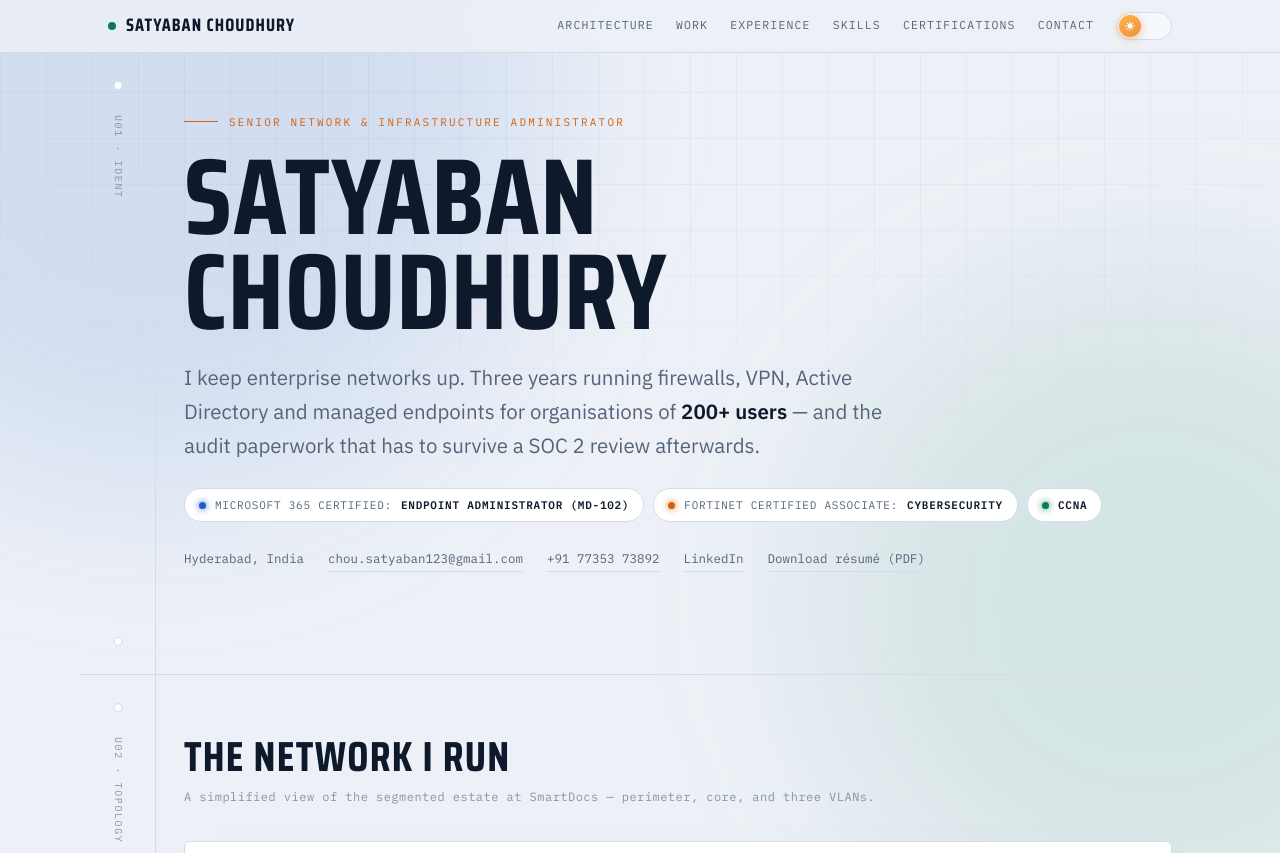
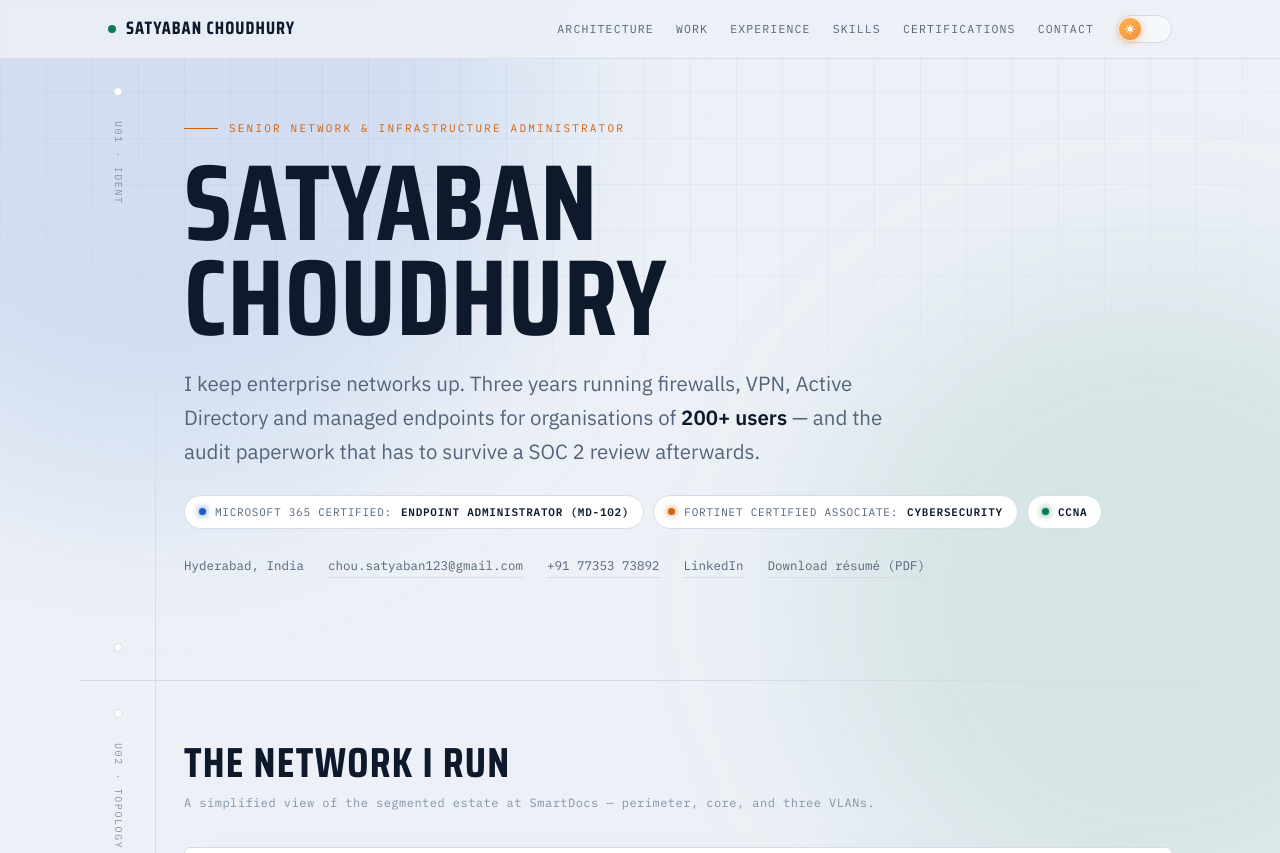
Before and after one commit to its-satyaban/its-satyaban.github.io, a plain HTML site: page index.html in a window 1280 px wide. Shown: the top 853 px of the page. Drawn offline with Linux system fonts and the light colour scheme.

Commit message:
Add files via upload

```diff
--- a/index.html
+++ b/index.html
@@ -111,7 +111,7 @@ a{color:inherit}
 /* ============ BAR ============ */
 .bar{position:sticky;top:0;z-index:60;background:color-mix(in srgb,var(--bg) 82%,transparent);
   backdrop-filter:blur(14px);border-bottom:1px solid var(--edge)}
-.bar-in{max-width:var(--maxw);margin:0 auto;padding:11px 28px;display:flex;align-items:center;gap:20px}
+.bar-in{max-width:var(--maxw);margin:0 auto;padding:11px 28px;display:flex;align-items:center;gap:20px;min-height:58px}
 .bar-name{font-family:var(--display);font-weight:700;font-size:18px;letter-spacing:.06em;text-transform:uppercase;white-space:nowrap;display:flex;align-items:center;gap:10px}
 .pulse{width:8px;height:8px;border-radius:50%;background:var(--sys);box-shadow:0 0 0 0 var(--sys);animation:pulse 2.4s infinite}
 @keyframes pulse{0%{box-shadow:0 0 0 0 color-mix(in srgb,var(--sys) 60%,transparent)}70%{box-shadow:0 0 0 9px transparent}100%{box-shadow:0 0 0 0 transparent}}
@@ -143,8 +143,7 @@ a{color:inherit}
 .eyebrow::before{content:"";width:34px;height:1px;background:var(--net)}
 h1{font-family:var(--display);font-weight:700;font-size:clamp(48px,9.4vw,108px);line-height:.88;
   letter-spacing:.01em;text-transform:uppercase;margin:0 0 22px}
-h1 .l2{background:linear-gradient(100deg,var(--sec),var(--sys) 60%,var(--net));
-  -webkit-background-clip:text;background-clip:text;color:transparent}
+h1 .l2{color:var(--ink);font-weight:700}
 h2{font-family:var(--display);font-weight:700;font-size:clamp(27px,4.2vw,42px);line-height:1;
   letter-spacing:.03em;text-transform:uppercase;margin:0 0 10px}
 h3{font-family:var(--body);font-weight:600;font-size:18px;margin:0 0 6px;line-height:1.35}
@@ -170,7 +169,7 @@ h3{font-family:var(--body);font-weight:600;font-size:18px;margin:0 0 6px;line-he
 /* ============ TOPOLOGY ============ */
 .topo{background:var(--surface);border:1px solid var(--edge);border-radius:6px;padding:22px 20px 14px;
   box-shadow:var(--shadow);overflow:hidden}
-.topo svg{width:100%;height:auto;display:block}
+.topo svg{width:100%;height:auto;display:block;aspect-ratio:900/400}
 .tp-line{stroke:var(--edge);stroke-width:1.6;fill:none}
 .tp-flow{stroke-width:2;fill:none;stroke-dasharray:5 9;stroke-linecap:round;animation:flow 1.5s linear infinite}
 @keyframes flow{to{stroke-dashoffset:-28}}
@@ -307,8 +306,8 @@ h3{font-family:var(--body);font-weight:600;font-size:18px;margin:0 0 6px;line-he
   font-family:var(--mono);font-size:11.5px;color:var(--dim);display:flex;justify-content:space-between;gap:16px;flex-wrap:wrap}
 
 /* ============ MOTION ============ */
-.rv{opacity:0;transform:translateY(22px);transition:opacity .7s cubic-bezier(.2,.7,.3,1),transform .7s cubic-bezier(.2,.7,.3,1)}
-.rv.in{opacity:1;transform:none}
+.rv{opacity:0;transition:opacity .7s cubic-bezier(.2,.7,.3,1)}
+.rv.in{opacity:1}
 @keyframes wake{from{opacity:.2}to{opacity:1}}
 .port{animation:wake .5s backwards}
 
@@ -367,7 +366,7 @@ h3{font-family:var(--body);font-weight:600;font-size:18px;margin:0 0 6px;line-he
   <section class="unit" id="top">
     <div class="u-label" aria-hidden="true"><span>U01 · IDENT</span></div>
     <p class="eyebrow rv">Senior Network &amp; Infrastructure Administrator</p>
-    <h1 class="rv">Satyaban<br>Choudhury</h1>
+    <h1 class="rv">Satyaban<br><span class="l2">Choudhury</span></h1>
     <p class="lede rv">I keep enterprise networks up. Three years running firewalls, VPN, Active Directory and managed endpoints for organisations of <strong>200+ users</strong> — and the audit paperwork that has to survive a SOC 2 review afterwards.</p>
     <div class="creds rv">
       <span class="cred ms"><i aria-hidden="true"></i>Microsoft 365 Certified: <b>Endpoint Administrator (MD-102)</b></span>
@@ -867,7 +866,5 @@ h3{font-family:var(--body);font-weight:600;font-size:18px;margin:0 0 6px;line-he
   }
 })();
 </script>
-
-  <!-- Cloudflare Web Analytics --><script type='module' src='https://static.cloudflareinsights.com/beacon.min.js' data-cf-beacon='{"token": "4f246a1ddebd40c78e0e8aa30b8bc769"}'></script><!-- End Cloudflare Web Analytics -->
 </body>
 </html>
```
